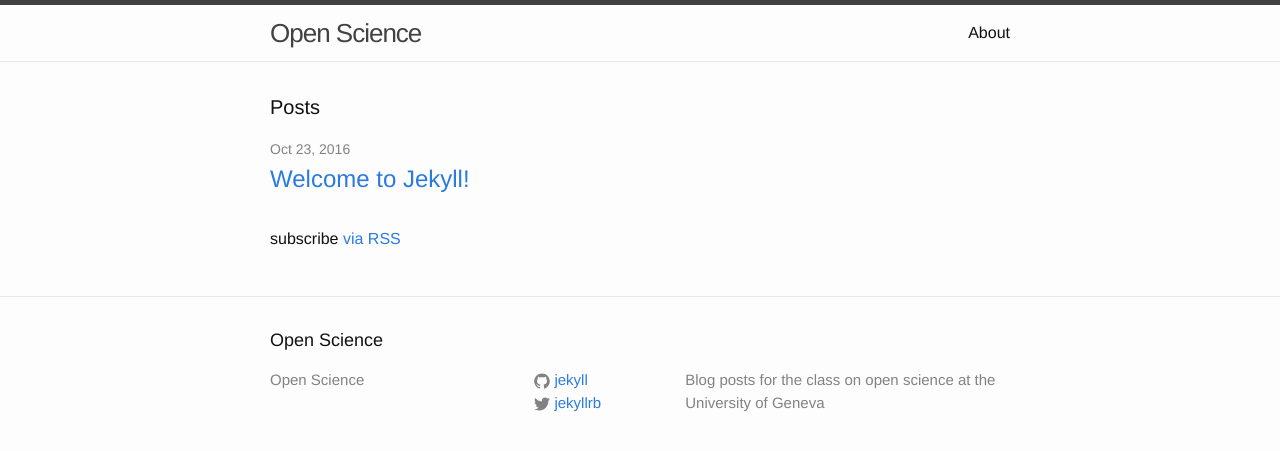
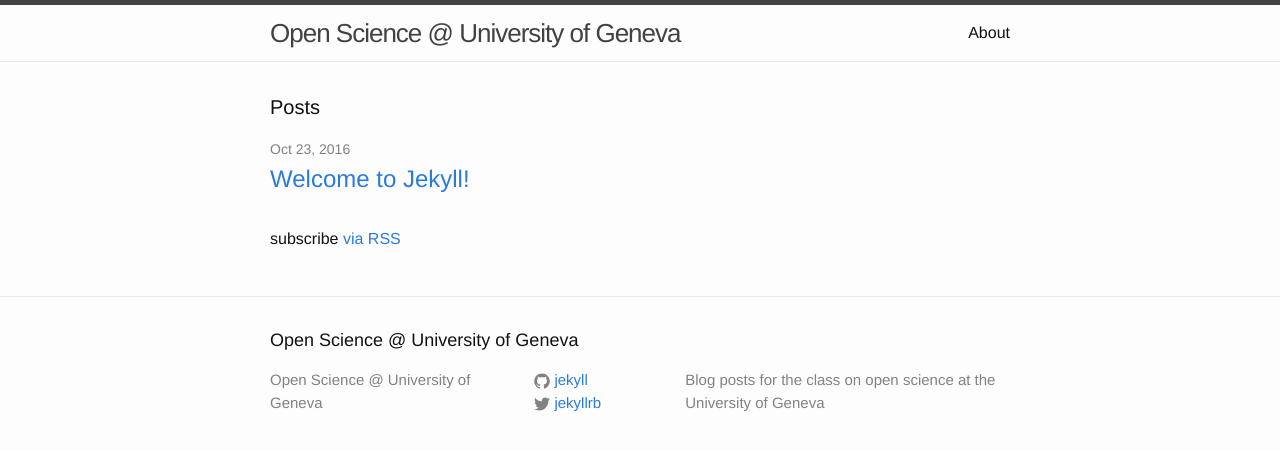
Before and after one commit to wazaahhh/openscience, a Jekyll site: the page built from index.html, in a window 1280 px wide. Shown: the top 451 px of the page. Built offline with Jekyll 4.4.1, drawn with Linux system fonts in a browser that asks for light colours.

Commit message:
Update _config.yml

```diff
--- a/_config.yml
+++ b/_config.yml
@@ -6,7 +6,7 @@
 # 'jekyll serve'. If you change this file, please restart the server process.
 
 # Site settings
-title: Open Science
+title: Open Science @ University of Geneva
 email:
 description: > # this means to ignore newlines until "baseurl:"
   Blog posts for the class on open science at the University of Geneva
```
